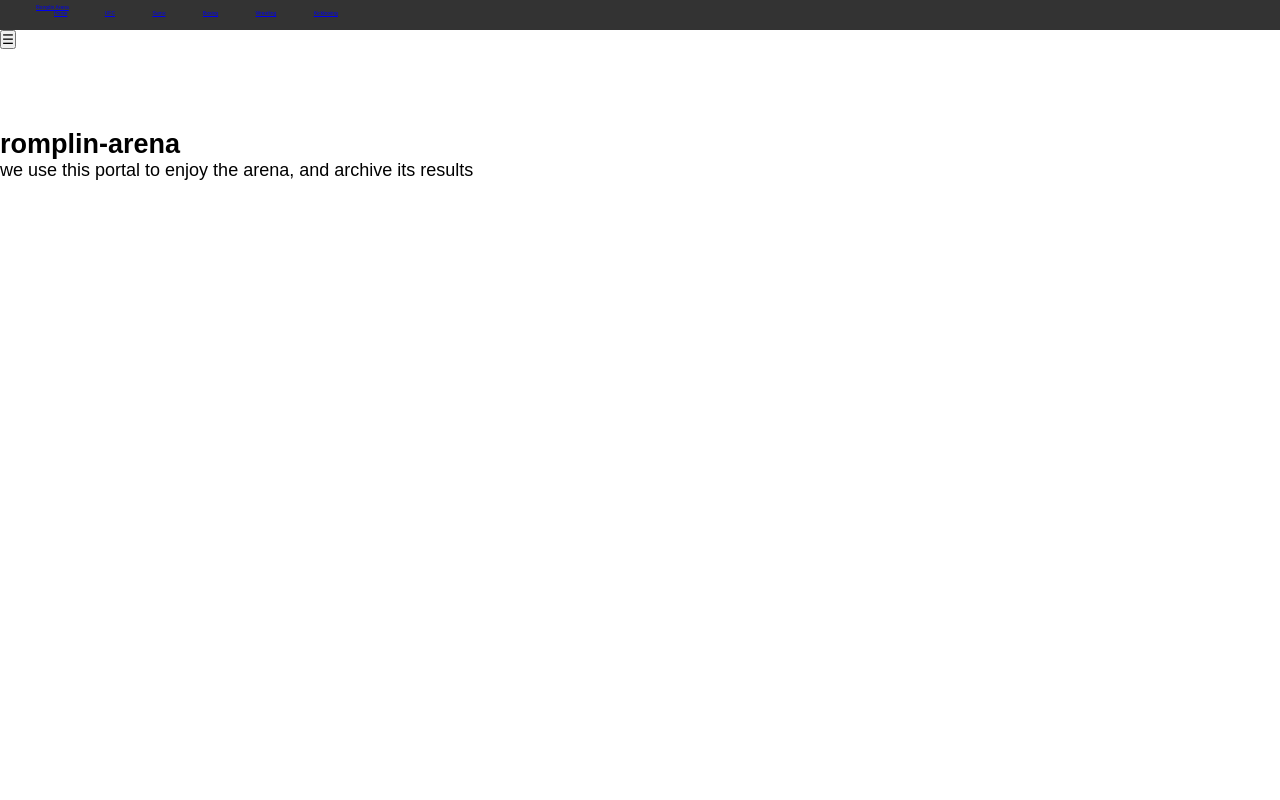
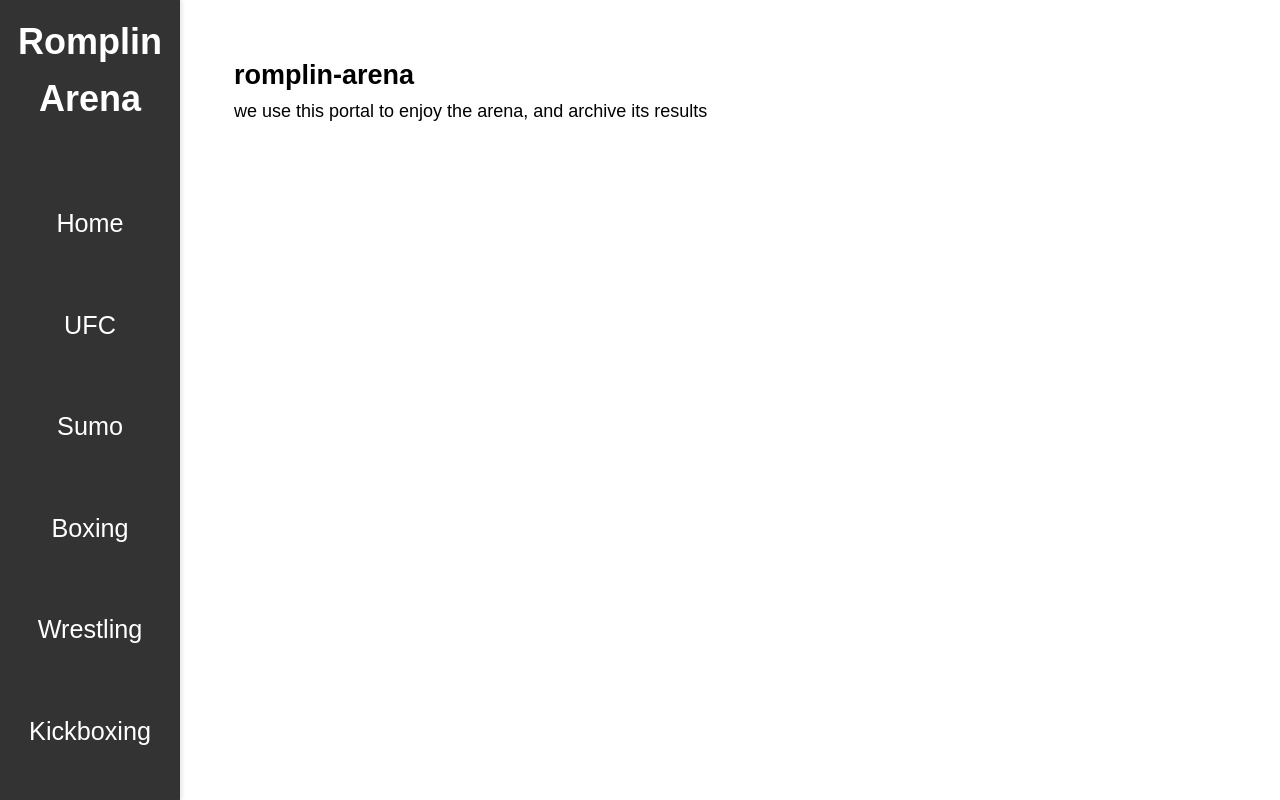
Before and after one commit to romplin/romplin-arena, a Django app: page / in a window 1280 px wide. Run offline with Django 5.2, Linux system fonts and the light colour scheme.

Commit message:
correct20

```diff
--- a/romplinarena/templates/base.html
+++ b/romplinarena/templates/base.html
@@ -16,57 +16,117 @@
         html {
             font-size: 18px;
         }
-}
+
         body {
-    flex-direction: column;
+            font-family: Arial, Helvetica, sans-serif;
+            line-height: 1.6;
+            display: flex;
+            font-size: 1.2rem;
         }
 
+        /* Vertical Navbar */
         .navbar {
-    width: 100%;
-    height: auto;
             background-color: #333;
+            width: 180px;
+            height: 100vh;
+            position: fixed;
+            left: 0;
+            top: 0;
+            padding: 2rem 0;
+            box-shadow: 2px 0 4px rgba(0,0,0,0.1);
         }
 
         .nav-container {
-    flex-direction: row;
-    justify-content: space-between;
-    padding: 0 2rem;
+            display: flex;
+            flex-direction: column;
+            align-items: center;
+            gap: 2.5rem;
+        }
+
+        .logo {
+            color: white;
+            font-size: 2rem;
+            text-decoration: none;
+            font-weight: bold;
+            padding: 0.5rem;
+            text-align: center;
         }
 
         .nav-links {
-    flex-direction: row;
-    gap: 2rem;
-    justify-content: flex-end;
+            display: flex;
+            flex-direction: column;
+            width: 100%;
+            gap: 1rem;
         }
 
         .nav-links a {
-    width: auto;
-    padding: 0.5rem 1rem;
+            color: white;
+            text-decoration: none;
+            padding: 1.2rem;
+            transition: all 0.3s ease;
+            text-align: center;
+            width: 100%;
+            font-size: 1.4rem;
+        }
+
+        .nav-links a:hover {
+            background-color: #444;
+            color: #00ff00;
+        }
+
+        .main-content {
+            margin-left: 180px;
+            flex: 1;
+            min-height: 100vh;
+        }
+
+        .container {
+            padding: 3rem;
+            max-width: 1400px;
+            margin: 0 auto;
+        }
+
+        .menu-button {
+            display: none;
+            background: none;
+            border: none;
+            color: white;
+            font-size: 2rem;
+            cursor: pointer;
+            position: fixed;
+            top: 1rem;
+            right: 1rem;
+            z-index: 1000;
+        }
+
+        @media (max-width: 768px) {
+            .navbar {
+                transform: translateX(-100%);
+                transition: transform 0.3s ease;
+            }
+
+            .navbar.active {
+                transform: translateX(0);
+                width: 100%;
+            }
+
+            .menu-button {
+                display: block;
             }
 
             .main-content {
                 margin-left: 0;
-    margin-top: 80px;
             }
 
-@media (max-width: 768px) {
-    .navbar {
-        transform: translateY(-100%);
+            body.nav-open {
+                overflow: hidden;
             }
 
-    .navbar.active {
-        transform: translateY(0);
-    }
-
-    .nav-container {
-        flex-direction: column;
-    }
-
-    .nav-links {
-        flex-direction: column;
+            .nav-links a {
+                font-size: 1.6rem;
+                padding: 1.5rem;
             }
         }
-
     </style>
 </head>
 <body>
```
Lines whose indentation alone changed are shown as unchanged.
